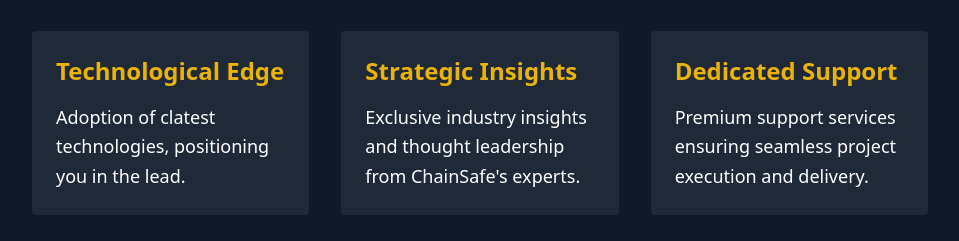
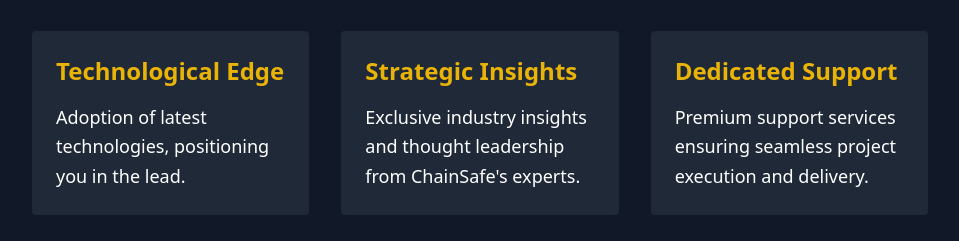
Before and after one commit to boorich/epweb, a React (Create React App) app: page / in a window 1280 px wide. Shown: the part 2714-2955 px from the top of the page, without its empty margins (160-1119 px from the left). Built offline with nearby package versions, Linux system fonts and the light colour scheme.

Commit message:
fix: typo corrected

```diff
--- a/src/App.js
+++ b/src/App.js
@@ -218,7 +218,7 @@ function App() {
             transition={{ duration: 0.5, delay: 0.2 }}
           >
             <h3 className="text-2xl font-semibold mb-4 text-yellow-500">Technological Edge</h3>
-            <p>Adoption of clatest technologies, positioning you in the lead.</p>
+            <p>Adoption of latest technologies, positioning you in the lead.</p>
           </motion.div>
 
           <motion.div
```
